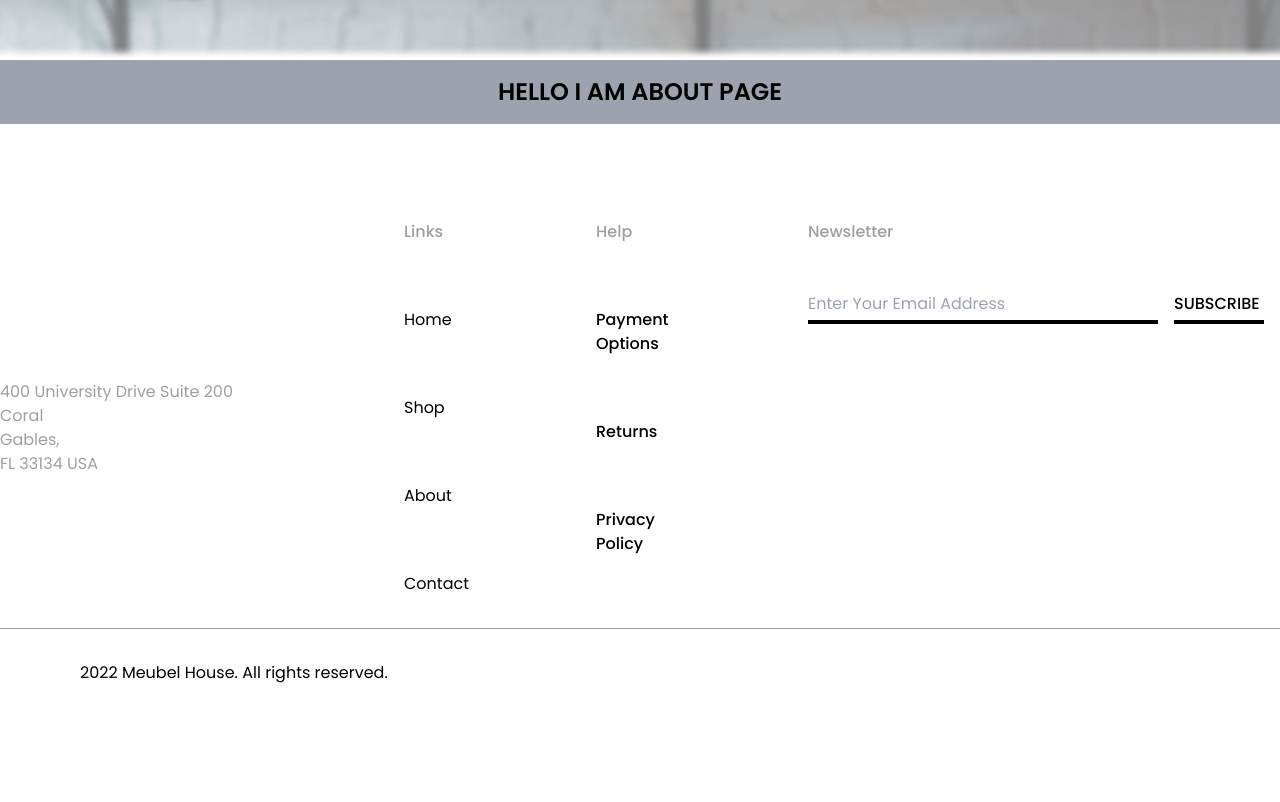
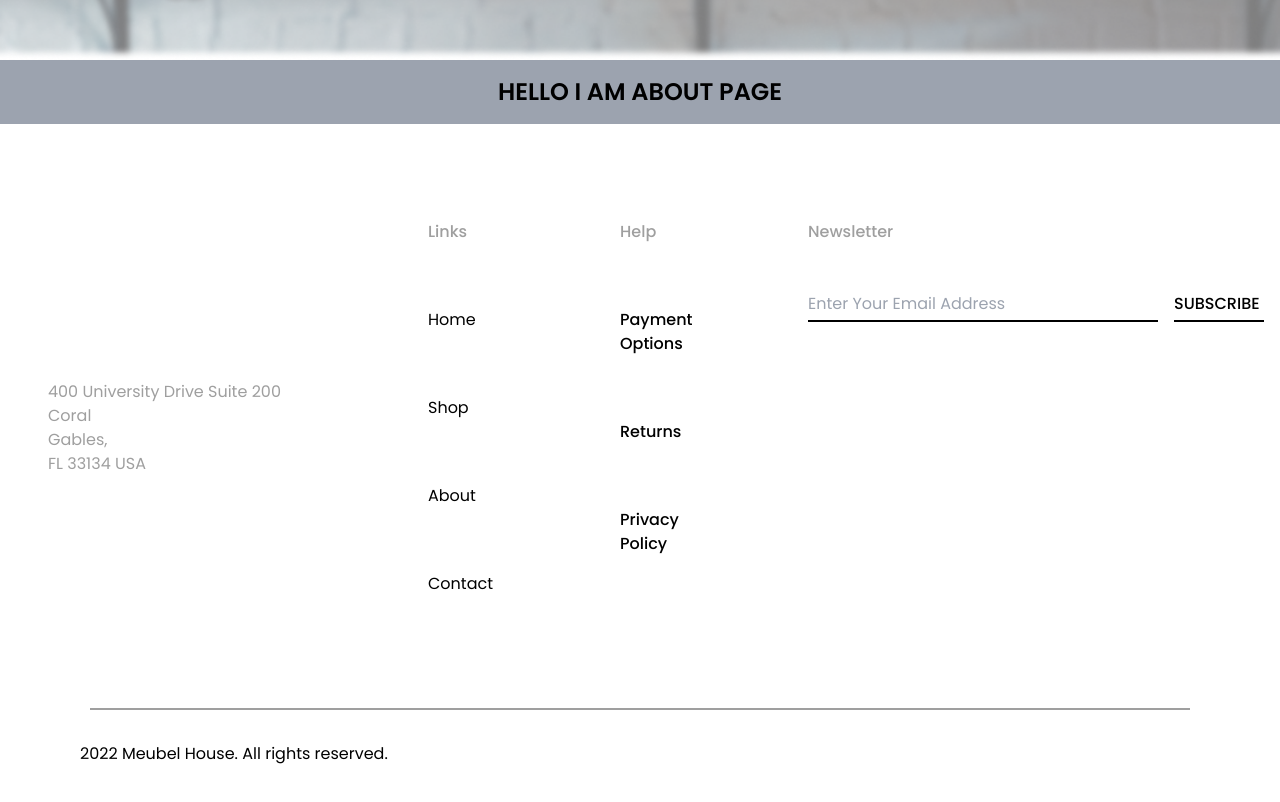
Before and after one commit to khansatanveer/hackathon, a Next.js app: page /About in a window 1280 px wide. Shown: the part 440-1242 px from the top of the page. Before the commit the page ends 1157 px from the top, so only its background shows below. Built offline with nearby package versions, Linux system fonts and the light colour scheme.

Commit message:
add files

```diff
--- a/src/app/components/footer.tsx
+++ b/src/app/components/footer.tsx
@@ -3,15 +3,17 @@ import Link from 'next/link';
 
 const Footer = () => {
   return (
-    <footer className="h-[400px] sm:h-[300px] lg:h-[555px] py-16 sm:py-16 lg:py-24 bg-white">
-      <div className="max-w-screen-sm sm:max-w-screen-sm lg:max-w-screen-xl h-auto sm:h-auto lg:h-[312px] w-auto mx-auto grid grid-cols-1 sm:grid-cols-2 lg:grid-cols-4 sm:gap-10 lg:gap-20">
+    <footer className="min-h-screen overflow-hidden  mt-8 sm:mt-8 md:mt-8 lg:mt-24 bg-white">
+      <div className="max-w-screen-sm sm:max-w-screen-sm lg:max-w-screen-xl h-auto sm:h-auto lg:h-[312px] w-auto mx-auto  grid grid-cols-1 sm:grid-cols-2 lg:grid-cols-4 sm:gap-10 lg:gap-20 lg:px-12">
+
         {/* First Column: Address */}
-        <div className=" mb-8 sm:mt-9 lg:mt-40 text-[14px] sm:text-[15px] lg:text-[16px] px-5 sm:px-5 lg:px-0 text-[#9F9F9F]">
-          <p>400 University Drive Suite 200 Coral<br /> Gables,<br /> FL 33134 USA</p>
+        <div className="mb-8 sm:mt-9 lg:mt-40 text-[14px] sm:text-[15px] lg:text-[16px] px-5 sm:px-5 lg:px-0 text-[#9F9F9F]">
+          <p>400 University Drive Suite 200 Coral<br />Gables,<br />FL 33134 USA</p>
         </div>
 
         {/* Links Section */}
         <div className="grid grid-cols-2 sm:grid-cols-2 lg:grid-cols-3 px-5 sm:px-0 lg:px-0 gap-10 sm:gap-5 lg:gap-64">
+
           {/* Links */}
           <div className="flex flex-col sm:ml-0 lg:ml-16 gap-6 sm:gap-8 lg:gap-16 mb-9 lg:mb-0">
             <h6 className="text-[#9F9F9F] text-[15px] sm:text-[16px] lg:text-[16px] font-medium">Links</h6>
@@ -20,7 +22,8 @@ const Footer = () => {
             <Link href="/About" className="text-[13px] sm:text-[14px] lg:text-[16px] hover:text-blue-800">About</Link>
             <Link href="/Contact" className="text-[13px] sm:text-[14px] lg:text-[16px] hover:text-blue-800">Contact</Link>
           </div>
-          {/* Help */}
+
+          {/* Help Section */}
           <div className="flex flex-col sm:gap-8 lg:gap-16 gap-6">
             <h6 className="font-medium text-[15px] sm:text-[16px] lg:text-[16px] text-[#9F9F9F]">Help</h6>
             <Link href="/payment-options" className="font-medium text-[13px] sm:text-[14px] lg:text-[16px] hover:text-blue-800">Payment Options</Link>
@@ -37,22 +40,22 @@ const Footer = () => {
               <input
                 type="text"
                 placeholder="Enter Your Email Address"
-                className="w-[180px] sm:w-[300px] lg:w-[230px] text-center sm:text-left text-[12px] sm:text-[14px] lg:text-[16px] h-[18px] sm:h-[20px] lg:h-[24px]  focus:outline-none"
+                className="w-[180px] sm:w-[300px] lg:w-[230px] text-center sm:text-left text-[12px] sm:text-[14px] lg:text-[16px] h-[18px] sm:h-[20px] lg:h-[24px] focus:outline-none"
               />
-              <hr className="mt-1 sm:border-1 lg:border-2 border-black w-[200px] sm:w-[350px] " />
+              <hr className="mt-1 border border-black w-[200px] sm:w-[350px]" />
             </div>
             <div className="px-16 sm:px-5 lg:px-0">
               <button className="text-black hover:text-red-600 font-medium text-[13px] sm:text-[14px] lg:text-[16px]">SUBSCRIBE</button>
-              <hr className="mt-1 sm:border-1 lg:border-2 border-black w-[80px] sm:w-[90px] " />
+              <hr className="mt-1   border border-black w-[80px] sm:w-[90px]" />
             </div>
           </div>
         </div>
       </div>
+{/* Footer Bottom Section */}
+      <div className=" text-center">
+        <hr className="mt-8 sm:mt-12 lg:mt-44 border border-[#9F9F9F] w-[300px] sm:w-[570px] lg:w-[1100px] mx-auto" />
 
-      <div className="mt-5 sm:mt-12 lg:mt-16 text-center">
-        <hr className="mt-8 sm:mt-12 lg:mt-24 sm:border-1 lg:border-1 border-[#9F9F9F] w-[300px] sm:w-[570px] lg:w-[1300px] mx-auto" />
-        {/* Footer Bottom Section */}
-        <div className="py-4 sm:py-6 lg:py-8 px-10 sm:px-8 lg:px-20 text-left text-[13px] sm:text-[15px] lg:text-[16px]">
+        <div className="mb-5 sm:mb-10  mt-4 sm:mt-6 lg:mt-8 px-10 sm:px-8 md:px-24 lg:px-20 text-left text-[13px] sm:text-[15px] lg:text-[16px]">
           <p>2022 Meubel House. All rights reserved.</p>
         </div>
       </div>
```
